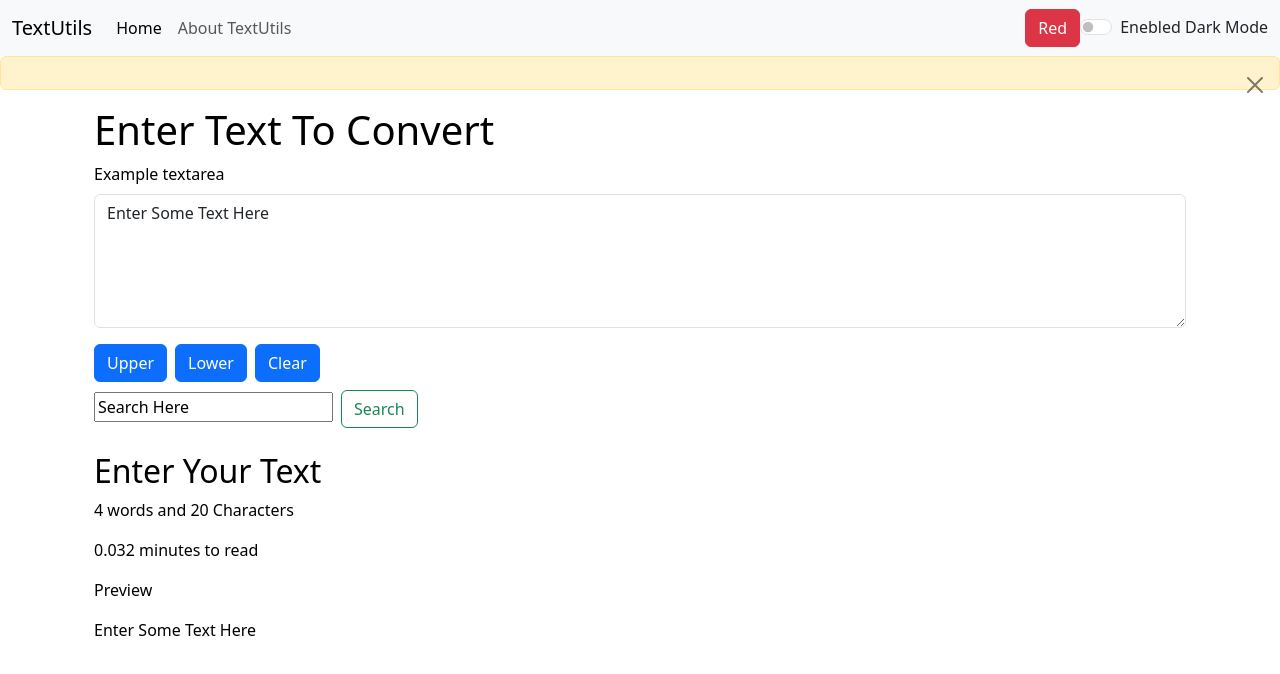
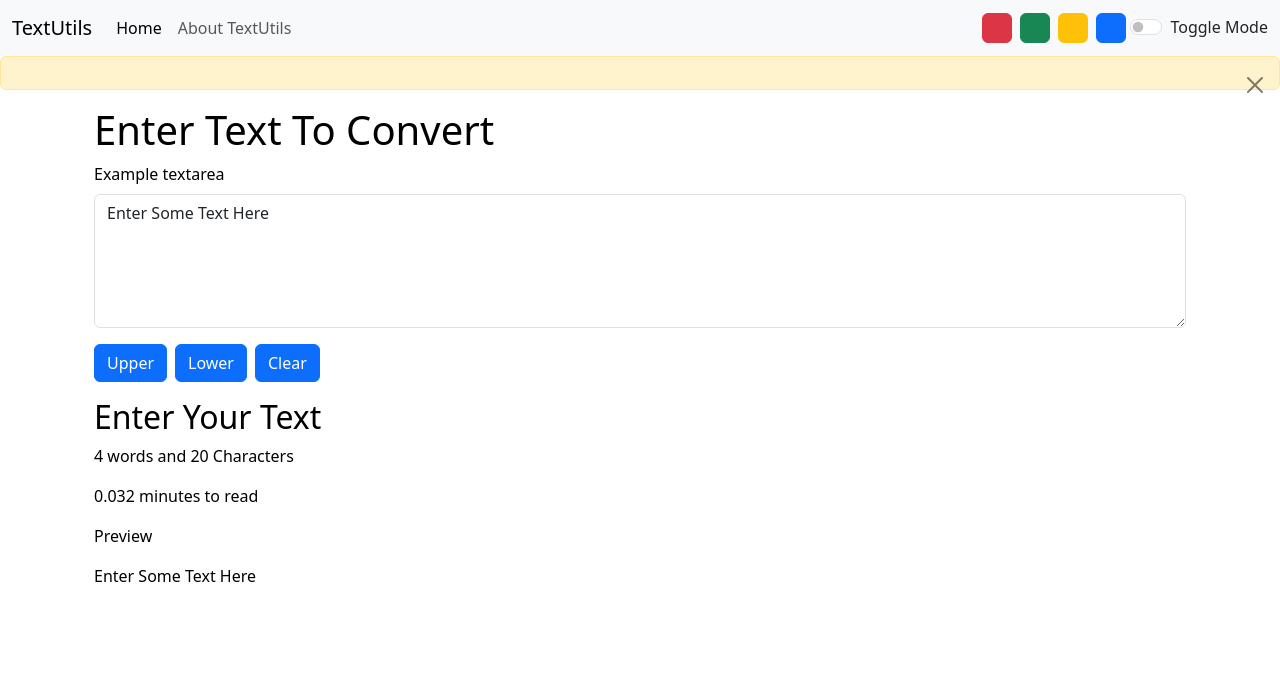
Before and after one commit to yagnikpecfy/React-JS, a React (Create React App) app: page / in a window 1280 px wide. Shown: the top 674 px of the page. Built offline with nearby package versions, Linux system fonts and the light colour scheme.

Commit message:
Added Color pallet vid 20

```diff
--- a/src/App.js
+++ b/src/App.js
@@ -6,9 +6,9 @@ import TextForm from './components/TextForm';
 import Alert from './components/Alert';
 import {
   BrowserRouter as Router,
-  Switch,
+  //Switch,
   Route,
-  Link,
+  //Link,
   Routes
 } from "react-router-dom";
 
@@ -26,20 +26,36 @@ function App() {
     }, 1500);
   }
 
+  const removeBodyClasses=()=>{
+    document.body.classList.remove('bg-light')
+    document.body.classList.remove('bg-dark')
+    document.body.classList.remove('bg-success')
+    document.body.classList.remove('bg-warning')
+    document.body.classList.remove('bg-danger')
+    document.body.classList.remove('bg-primary')
+
+  }
+
   const colorMode =()=>{
-
     if(mode!=='red'){
       setMode('red');
       document.body.style.backgroundColor='red';
       showAlert("red mode");
-    }else{
+    }else if(mode!=='green'){
       setMode('green')
       document.body.style.backgroundColor='green'
+      showAlert("Green mode");
+    } else{
+      setMode('black')
+      document.body.style.backgroundColor='black'
       showAlert("Green mode");
     }
   }
 
-  const toggleMode =()=>{
+  const toggleMode =(cls)=>{
+    console.log(cls)
+    removeBodyClasses();
+    document.body.classList.add('bg-'+cls)
 
     if(mode==='light'){
       setMode('dark');
--- a/src/components/Navbar.js
+++ b/src/components/Navbar.js
@@ -27,21 +27,20 @@ export default function Navbar(props) {
 
 
       </ul>
+        <div className="d-flex">
+          {/* <div className="bg-promary rounded mx-2" style={{heoght:'30px',width:'30px'}}></div> */}
+          <button type="button" value={"red"} onClick={()=>props.toggleMode('danger')} className="btn btn-danger mx-1" style={{height:'30px',width:'30px'}}></button>
+          <button type="button" value={"green"} onClick={()=>props.toggleMode('success')} className="btn btn-success mx-1" style={{height:'30px',width:'30px'}}></button>
+          <button type="button" value={"yellow"} onClick={()=>{props.toggleMode('warning')}} className="btn btn-warning mx-1" style={{height:'30px',width:'30px'}}></button>
+          <button type="button" value={"primary"} onClick={()=>{props.toggleMode('primary')}} className="btn btn-primary mx-1" style={{height:'30px',width:'30px'}}></button>
 
-        <button type="button" value={"red"} onClick={props.colorMode} className="btn btn-danger">Red</button>
-        {/* <button type="button" value={"yellow"} onClick={props.colorMode} className="btn btn-warning">Yellow</button>
-        <button type="button" value={"green"} onClick={props.colorMode} className="btn btn-success">Green</button> */}
+        </div>
+        {/* <button type="button" value={"red"} onClick={props.colorMode} className="btn btn-danger">Red</button> */}
 
       <div className={`form-check form-switch text-${props.mode === 'light' ? 'dark' : 'light'}`}>
         <input className="form-check-input" onClick={props.toggleMode} type="checkbox" role="switch" id="flexSwitchCheckDefault"/>
-        <label className="form-check-label"  htmlFor="flexSwitchCheckDefault">Enebled Dark Mode</label>
+        <label className="form-check-label"  htmlFor="flexSwitchCheckDefault">Toggle Mode</label>
       </div>
-
-
-      {/* <form className="d-flex" role="search">
-        <input className="form-control me-2" type="search" placeholder="Search" aria-label="Search"/>
-        <button className="btn btn-outline-success" type="submit">Search</button>
-      </form> */}
     </div>
   </div>
 </nav>
--- a/src/components/TextForm.js
+++ b/src/components/TextForm.js
@@ -3,7 +3,7 @@ import React,{useState} from 'react'
 
 export default function TextForm(props) {
   const [text, setText] = useState('Enter Some Text Here');
-  const [searchText, setSearchText] = useState('Search Here');
+ // const [searchText, setSearchText] = useState('Search Here');
 
   const handleUpClick=()=>{
       //console.log("Uppercash Clicked ..  " + text.toUpperCase() )
@@ -20,9 +20,9 @@ export default function TextForm(props) {
 
   }
 
-  const handleSearchText=()=>{
-    console.log(text.indexOf(searchText))
-}
+//   const handleSearchText=()=>{
+//     console.log(text.indexOf(searchText))
+// }
 
 
   const handleOnChange=(event)=>{
@@ -30,9 +30,9 @@ export default function TextForm(props) {
       setText(event.target.value)
   }
 
-  const handleOnChangeSearch=(event)=>{
-     setSearchText(event.target.value)
- }
+//   const handleOnChangeSearch=(event)=>{
+//      setSearchText(event.target.value)
+//  }
 
 
   return (
@@ -48,15 +48,15 @@ export default function TextForm(props) {
         <button type="button" className="btn btn-primary mx-2" onClick={handleLowClick}>Lower</button>
         <button type="button" className="btn btn-primary" onClick={handleClearClick}>Clear</button>
         <div>
-        <input type="search" value={searchText} onChange={handleOnChangeSearch} placeholder="Search" aria-label="Search"/>
-        <button className="btn btn-outline-success my-2 mx-2" onClick={handleSearchText} type="submit">Search</button>
+        {/* <input type="search" value={searchText} onChange={handleOnChangeSearch} placeholder="Search" aria-label="Search"/>
+        <button className="btn btn-outline-success my-2 mx-2" onClick={handleSearchText} type="submit">Search</button> */}
 
         </div>
 
     </div>
     <div className="container my-3"  style={{color: props.mode === 'dark' ? 'white' : 'black'}}>
       <h2>Enter Your Text</h2>
-      <p>{text.split(" ").length} words and  {text.length} Characters </p>
+      <p>{text.split(" ").filter((elements)=>{return elements.length !== 0}).length} words and  {text.length} Characters </p>
       <p>{0.008 * text.split(" ").length} minutes to read</p>
       <p>Preview</p>
       <p>{text}</p>
```
